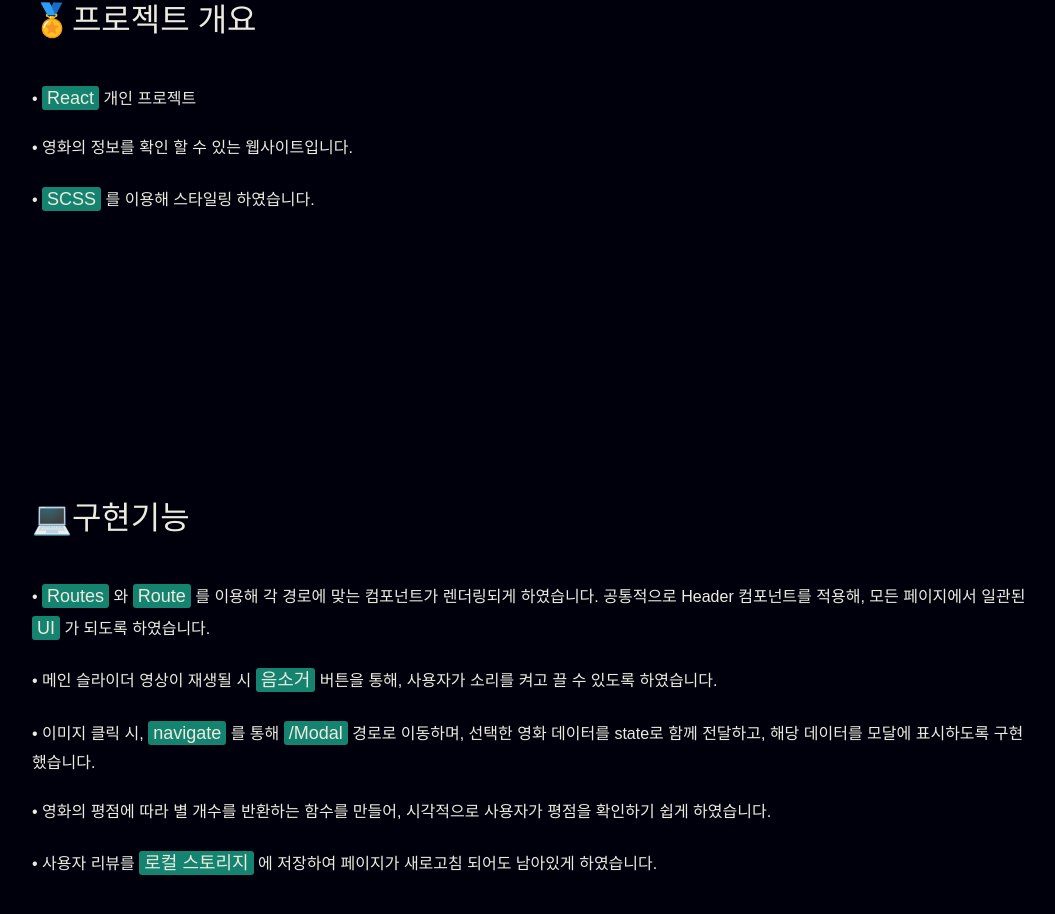
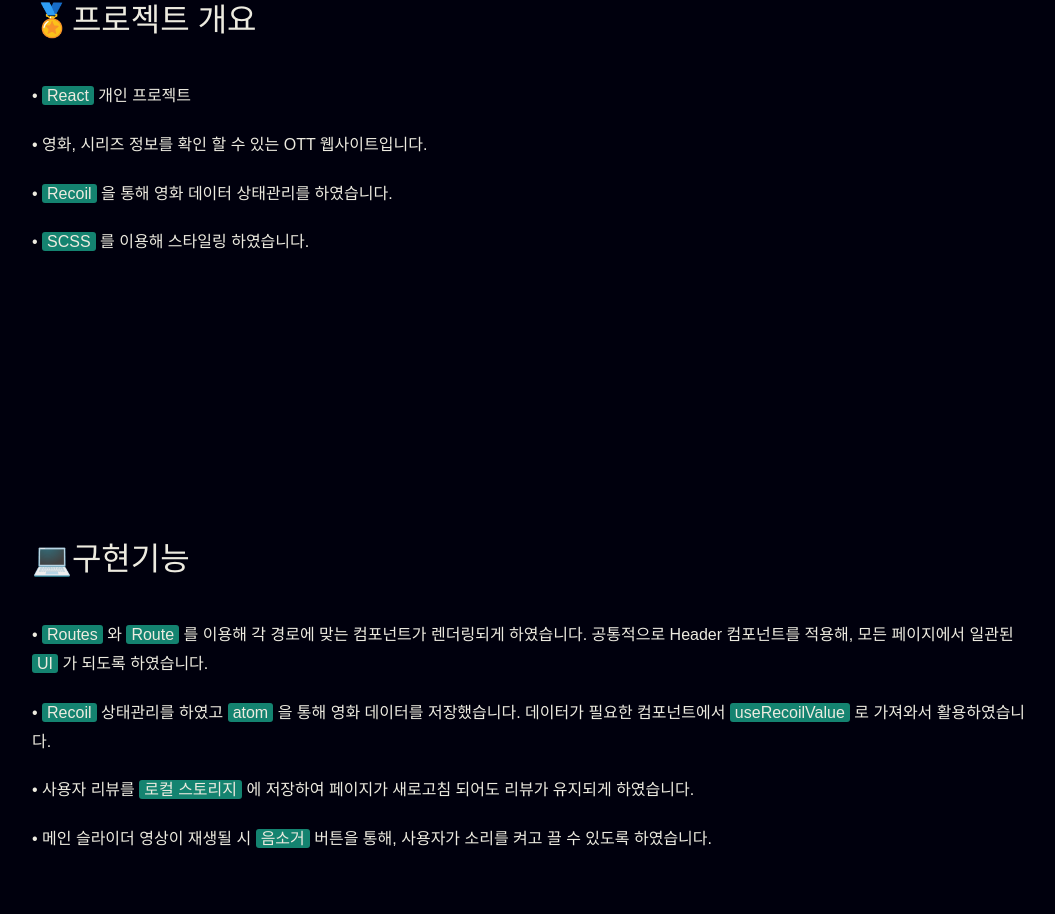
Before and after one commit to jaeyeong97/portfolio, a React (Create React App) app: page /movie in a window 1280 px wide. Shown: the part 952-1866 px from the top of the page, without its empty margins (108-1163 px from the left). Built offline with nearby package versions, Linux system fonts and the light colour scheme; a web font is replaced by a local one.

Commit message:
movie recoil 상태관리 설명 추가

```diff
--- a/src/Home/section3/FrontendPj.js
+++ b/src/Home/section3/FrontendPj.js
@@ -5,21 +5,21 @@ const FrontendPj = ({ handleChangePage }) => {
                 <div className="page_img">
                     <img src="/assets/window.jpg" alt="윈도우 xp 웹사이트 이미지" />
                     <span className="txt">윈도우 XP</span>
-                    <div className="explain">추억의 윈도우 XP를 다시 느낄 수 있게 웹사이트로 구현하였습니다.</div>
+                    <div className="explain">윈도우 XP를 다시 사용할 수 있게 웹사이트로 구현하였습니다.</div>
                 </div>
             </div>
             <div className="project" onClick={() => { handleChangePage('recipes') }}>
                 <div className="page_img">
                     <img src="/assets/recipes.jpg" alt="레시피 웹사이트 이미지" />
                     <span className="txt">레시피 파인더</span>
-                    <div className="explain">음성인식 기능을 활용하여 요리의 레시피를 확인 할 수 있는 웹사이트입니다.</div>
+                    <div className="explain">음성인식 기능이 있는 레시피 웹사이트입니다.</div>
                 </div>
             </div>
             <div className="project" onClick={() => { handleChangePage('movie') }}>
                 <div className="page_img">
                     <img src="/assets/movie.jpg" alt="영화 웹사이트 이미지" />
                     <span className="txt">go n play</span>
-                    <div className="explain">최신 영화, 시리즈 정보를 확인 할 수 있는 OTT 웹사이트입니다.
+                    <div className="explain">영화, 시리즈 정보를 확인할 수 있는 OTT 웹사이트입니다.
                     </div>
                 </div>
             </div>
@@ -27,7 +27,7 @@ const FrontendPj = ({ handleChangePage }) => {
                 <div className="page_img">
                     <img src="/assets/petdoc.jpg" alt="펫닥 웹사이트 이미지" />
                     <span className="txt">petdoc</span>
-                    <div className="explain">반려동물을 추가하여 사용자의 반려동물 정보를 기반으로 동물병원에 손쉽게 예약할 수 있는  웹사이트입니다.</div>
+                    <div className="explain">사용자가 입력한 반려동물 정보를 기반으로 동물병원에 예약할 수 있는 웹사이트입니다.</div>
                 </div>
             </div>
         </div>
--- a/src/Home/section3/ToyPj.js
+++ b/src/Home/section3/ToyPj.js
@@ -5,7 +5,7 @@ const ToyPj = ({ handleChangePage }) => {
                 <div className="page_img">
                     <img src="/assets/gallery.jpg" alt="3d-갤러리 웹 이미지" />
                     <span className="txt">전시회</span>
-                    <div className="explain">CSS만을 사용하여 입체적인 공간을 만들었습니다. 몰입도를 높히고 사용자와 상호작용을 강조한 CSS Art 웹사이트입니다.</div>
+                    <div className="explain">CSS를 활용하여 입체적인 공간을 만든 전시회 웹사이트입니다.</div>
                 </div>
             </div>
         </div>
--- a/src/components/projectPages/Gallery.js
+++ b/src/components/projectPages/Gallery.js
@@ -77,7 +77,7 @@ const Gallery = () => {
         <h3 className="ex_title">🏅프로젝트 개요</h3>
         <div className="summary_txt">
           <div className="explain">
-            <div>• CSS 속성인 transform-style을 사용하여 <span className="em">입체적인 공간</span> 을 구현하였습니다.</div>
+            <div>• CSS 속성인 <span className="em">transform-style</span>, <span className="em">perspective</span> 를 사용하여 입체적인 공간을 구현하였습니다.</div>
           </div>
         </div>
       </section>
--- a/src/components/projectPages/Movie.js
+++ b/src/components/projectPages/Movie.js
@@ -82,7 +82,8 @@ const Movie = () => {
                 <h3 className="ex_title">🏅프로젝트 개요</h3>
                 <div className="explain">
                     <div>• <span className="em">React</span> 개인 프로젝트</div>
-                    <div>• 영화의 정보를 확인 할 수 있는 웹사이트입니다.</div>
+                    <div>• 영화, 시리즈 정보를 확인 할 수 있는 OTT 웹사이트입니다.</div>
+                    <div>• <span className="em">Recoil</span> 을 통해 영화 데이터 상태관리를 하였습니다.</div>
                     <div>• <span className="em">SCSS</span> 를 이용해 스타일링 하였습니다.</div>
 
                 </div>
@@ -92,10 +93,9 @@ const Movie = () => {
                 <div className="explain">
                     <div>• <span className="em">Routes</span> 와 <span className="em">Route</span> 를 이용해 각 경로에 맞는 컴포넌트가 렌더링되게 하였습니다. 공통적으로 Header 컴포넌트를 적용해, 모든 페이지에서 일관된 <span className="em">UI</span> 가 되도록 하였습니다.
                     </div>
+                    <div>• <span className="em">Recoil</span> 상태관리를 하였고 <span className="em">atom</span> 을 통해 영화 데이터를 저장했습니다. 데이터가 필요한 컴포넌트에서 <span className="em">useRecoilValue</span> 로 가져와서 활용하였습니다.</div>
+                    <div>• 사용자 리뷰를 <span className="em">로컬 스토리지</span> 에 저장하여 페이지가 새로고침 되어도 리뷰가 유지되게 하였습니다.</div>
                     <div>• 메인 슬라이더 영상이 재생될 시 <span className="em">음소거</span> 버튼을 통해, 사용자가 소리를 켜고 끌 수 있도록 하였습니다.</div>
-                    <div>• 이미지 클릭 시, <span className="em">navigate</span> 를 통해 <span className="em">/Modal</span> 경로로 이동하며, 선택한 영화 데이터를 state로 함께 전달하고, 해당 데이터를 모달에 표시하도록 구현했습니다.</div>
-                    <div>• 영화의 평점에 따라 별 개수를 반환하는 함수를 만들어, 시각적으로 사용자가 평점을 확인하기 쉽게 하였습니다.</div>
-                    <div>• 사용자 리뷰를 <span className="em">로컬 스토리지</span> 에 저장하여 페이지가 새로고침 되어도 남아있게 하였습니다.</div>
                 </div>
             </section>
             <section className="section_bar">
--- a/src/components/projectPages/Petdoc.js
+++ b/src/components/projectPages/Petdoc.js
@@ -90,7 +90,7 @@ const Petdoc = () => {
         <div className="loading_txt">
           <div className="explain">
             <div>• <span className="em">React</span> 팀 프로젝트 &lt;프론트엔드 4명&gt;</div>
-            <div>• <span className="em">반려동물 병원 예약</span> 웹사이트로써, 반려동물 소유자들이 편리하게 병원 진료 예약 및 반려동물의 건강 기록을 관리할 수 있는 플랫폼입니다.</div>
+            <div>• 반려동물 진료 예약 및 건강 상태를 기록할 수 있는 웹사이트입니다.</div>
           </div>
         </div>
       </section>
--- a/src/components/projectPages/ProjectCommon.css
+++ b/src/components/projectPages/ProjectCommon.css
@@ -427,9 +427,10 @@
   margin: 10px 0;
 }
 .components_wrap .explain .em {
+  font-size: 14px;
+  padding: 1px 5px;
+  border-radius: 3px;
   background-color: #148370;
-  border-radius: 3px;
-  padding: 2px 5px;
 }
 .components_wrap section .img_wrap {
   display: flex;
@@ -631,6 +632,9 @@
     font-size: 14px;
     margin-top: 5px;
   }
+  .components_wrap .explain .em {
+    font-size: 16px;
+  }
 }
 /* 1024px 시작 */
 @media screen and (min-width: 1024px) {
```
